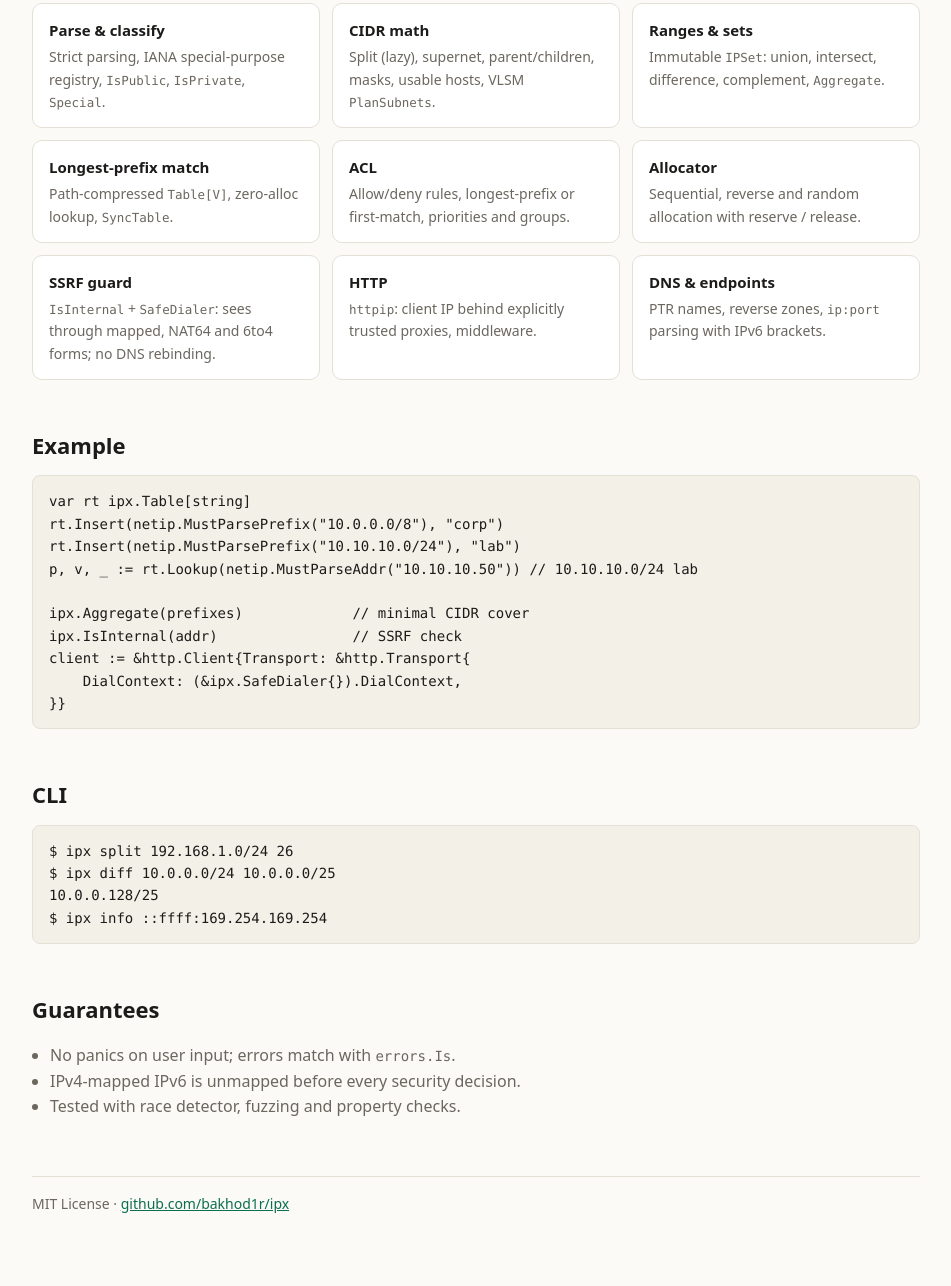
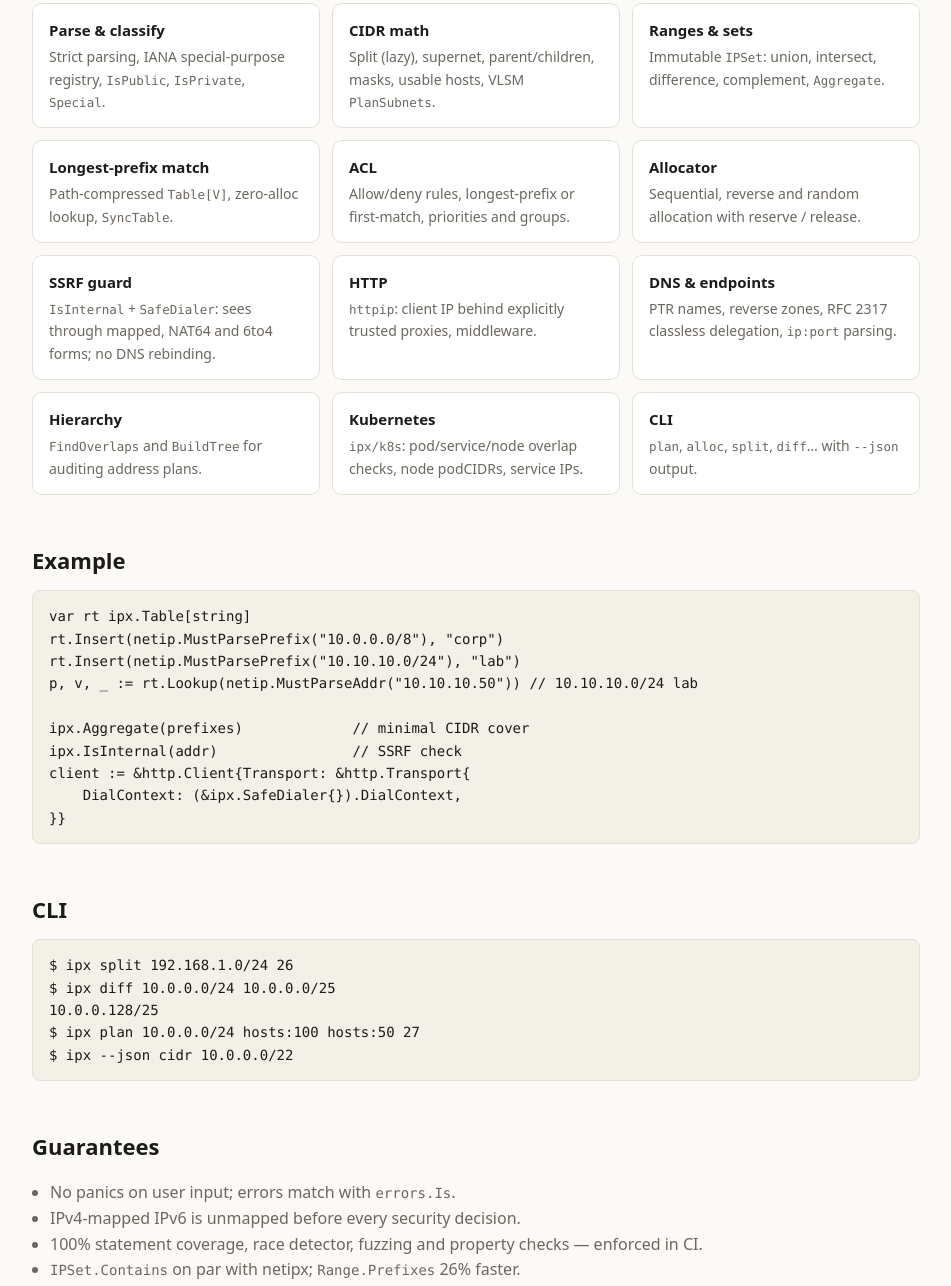
Before and after one commit to bakhod1r/ipx, a plain HTML site: page docs/index.html in a window 1280 px wide. Shown: the part 482-1768 px from the top of the page, without its empty margins (164-1115 px from the left). Drawn offline with Linux system fonts and the light colour scheme.

Commit message:
docs: add v0.4 features to website
Co-Authored-By: Claude Opus 5.5 <noreply@anthropic.com>

```diff
--- a/docs/index.html
+++ b/docs/index.html
@@ -52,7 +52,10 @@ go install github.com/bakhod1r/ipx/cmd/ipx@latest</pre>
   <div class="card"><h3>Allocator</h3><p>Sequential, reverse and random allocation with reserve / release.</p></div>
   <div class="card"><h3>SSRF guard</h3><p><code>IsInternal</code> + <code>SafeDialer</code>: sees through mapped, NAT64 and 6to4 forms; no DNS rebinding.</p></div>
   <div class="card"><h3>HTTP</h3><p><code>httpip</code>: client IP behind explicitly trusted proxies, middleware.</p></div>
-  <div class="card"><h3>DNS &amp; endpoints</h3><p>PTR names, reverse zones, <code>ip:port</code> parsing with IPv6 brackets.</p></div>
+  <div class="card"><h3>DNS &amp; endpoints</h3><p>PTR names, reverse zones, RFC 2317 classless delegation, <code>ip:port</code> parsing.</p></div>
+  <div class="card"><h3>Hierarchy</h3><p><code>FindOverlaps</code> and <code>BuildTree</code> for auditing address plans.</p></div>
+  <div class="card"><h3>Kubernetes</h3><p><code>ipx/k8s</code>: pod/service/node overlap checks, node podCIDRs, service IPs.</p></div>
+  <div class="card"><h3>CLI</h3><p><code>plan</code>, <code>alloc</code>, <code>split</code>, <code>diff</code>… with <code>--json</code> output.</p></div>
 </div>
 
 <h2>Example</h2>
@@ -71,13 +74,15 @@ client := &amp;http.Client{Transport: &amp;http.Transport{
 <pre>$ ipx split 192.168.1.0/24 26
 $ ipx diff 10.0.0.0/24 10.0.0.0/25
 10.0.0.128/25
-$ ipx info ::ffff:169.254.169.254</pre>
+$ ipx plan 10.0.0.0/24 hosts:100 hosts:50 27
+$ ipx --json cidr 10.0.0.0/22</pre>
 
 <h2>Guarantees</h2>
 <ul class="g">
   <li>No panics on user input; errors match with <code>errors.Is</code>.</li>
   <li>IPv4-mapped IPv6 is unmapped before every security decision.</li>
-  <li>Tested with race detector, fuzzing and property checks.</li>
+  <li>100% statement coverage, race detector, fuzzing and property checks — enforced in CI.</li>
+  <li><code>IPSet.Contains</code> on par with netipx; <code>Range.Prefixes</code> 26% faster.</li>
 </ul>
 <footer>MIT License · <a href="https://github.com/bakhod1r/ipx">github.com/bakhod1r/ipx</a></footer>
 </main>
```
